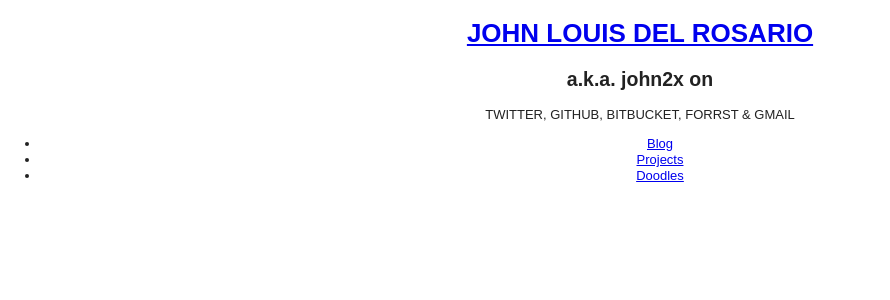
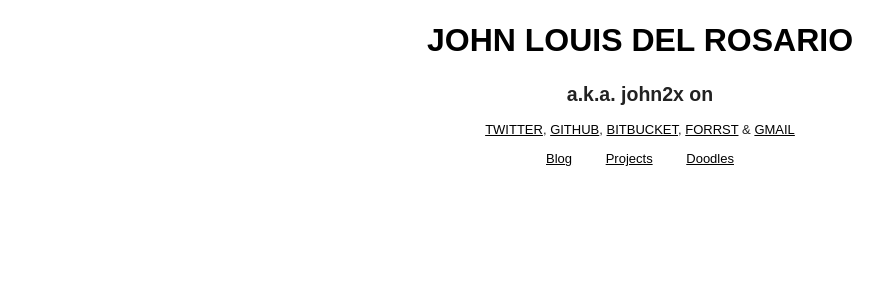
Before and after one commit to john2x/john2x.github.com, a Jekyll site: the page built from index.html, in a window 1280 px wide. Shown: the top 300 px of the page, without its empty margins (0-890 px from the left). Built offline with Jekyll 4.4.1, drawn with Linux system fonts in a browser that asks for light colours; nearby versions of some CDN libraries.

Commit message:
begin styling

```diff
--- a/css/style.css
+++ b/css/style.css
@@ -208,11 +208,41 @@ td { vertical-align: top; }
 
 
 /* ==|== primary styles =====================================================
-   Author:
+   Author: John Louis Del Rosario
    ========================================================================== */
 
+a, a:visited {
+	color: black;
+}
 
+a:hover {
+	color: gray;
+}
 
+header {
+	text-align: center;
+}
+
+header ul {
+	margin-left: 0;
+	padding-left: 0;
+	display: inline;
+}
+header ul li {
+	margin-left: 0;
+	margin-bottom: 0;
+	padding: 2px 15px 5px;
+	list-style: none;
+	display: inline;
+}
+
+header h1 {
+	font-size: 32px;
+}
+
+header h1 a {
+	text-decoration: none;
+}
 
 
 
@@ -290,7 +320,3 @@ td { vertical-align: top; }
   p, h2, h3 { orphans: 3; widows: 3; }
   h2, h3 { page-break-after: avoid; }
 }
-
-header {
-	text-align: center;
-}
--- a/index.html
+++ b/index.html
@@ -6,7 +6,7 @@ title: Home
 <header>
 <h1><a href="/">JOHN LOUIS DEL ROSARIO</a></h1>
 <h2>a.k.a. john2x on</h2>
-<p>TWITTER, GITHUB, BITBUCKET, FORRST &amp; GMAIL</p>
+<p><a href="https://twitter.com/john2x">TWITTER</a>, <a href="https://github.com/john2x">GITHUB</a>, <a href="https://bitbucket.org/john2x">BITBUCKET</a>, <a href="http://forrst.me/john2x/posts">FORRST</a> &amp; <a href="mailto://john2x@gmail.com">GMAIL</a></p>
 <div id="main" role="main">
 	<ul>
 		<li><a href="/blog.html">Blog</a></li>
```
Also changed, not shown: 2 other files.
